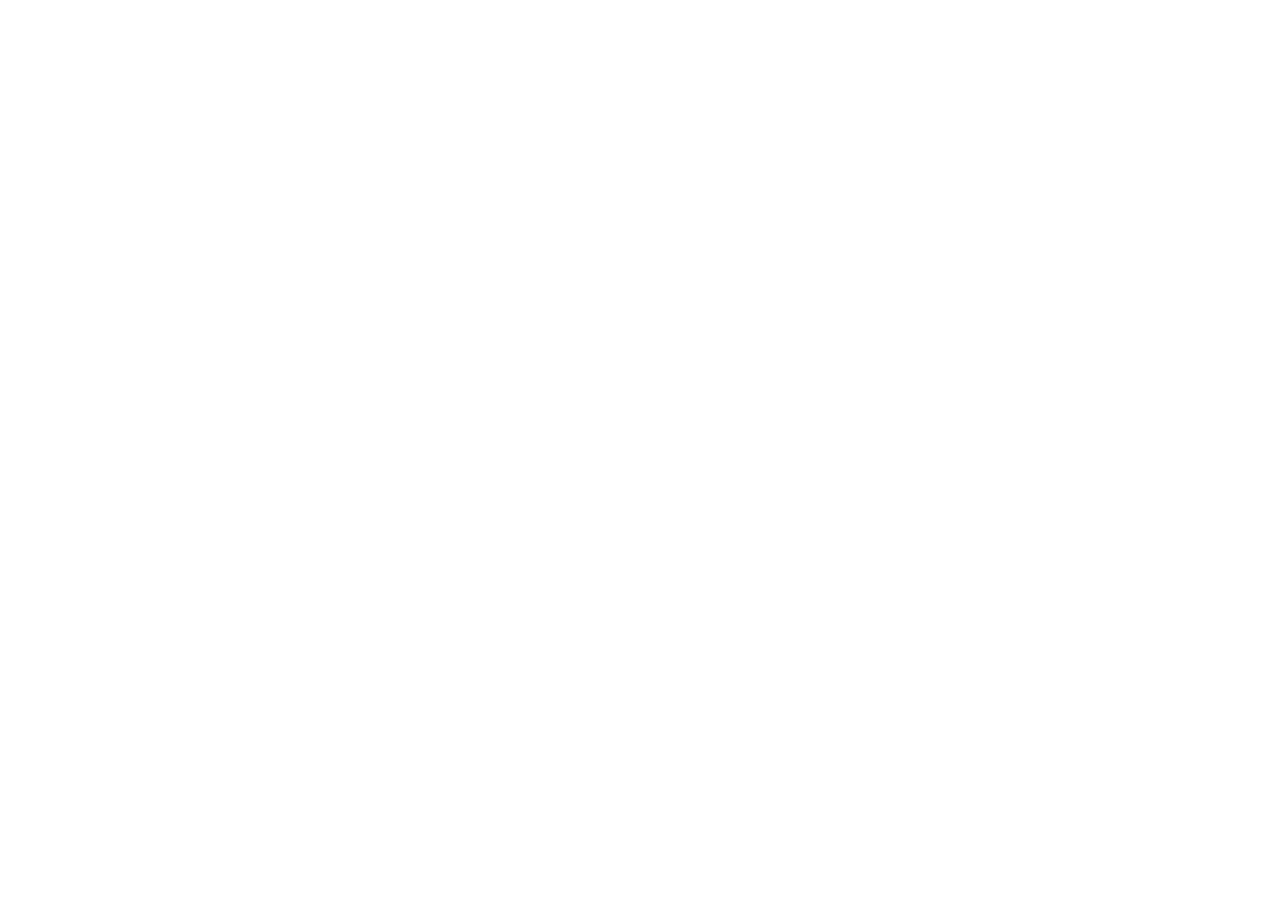
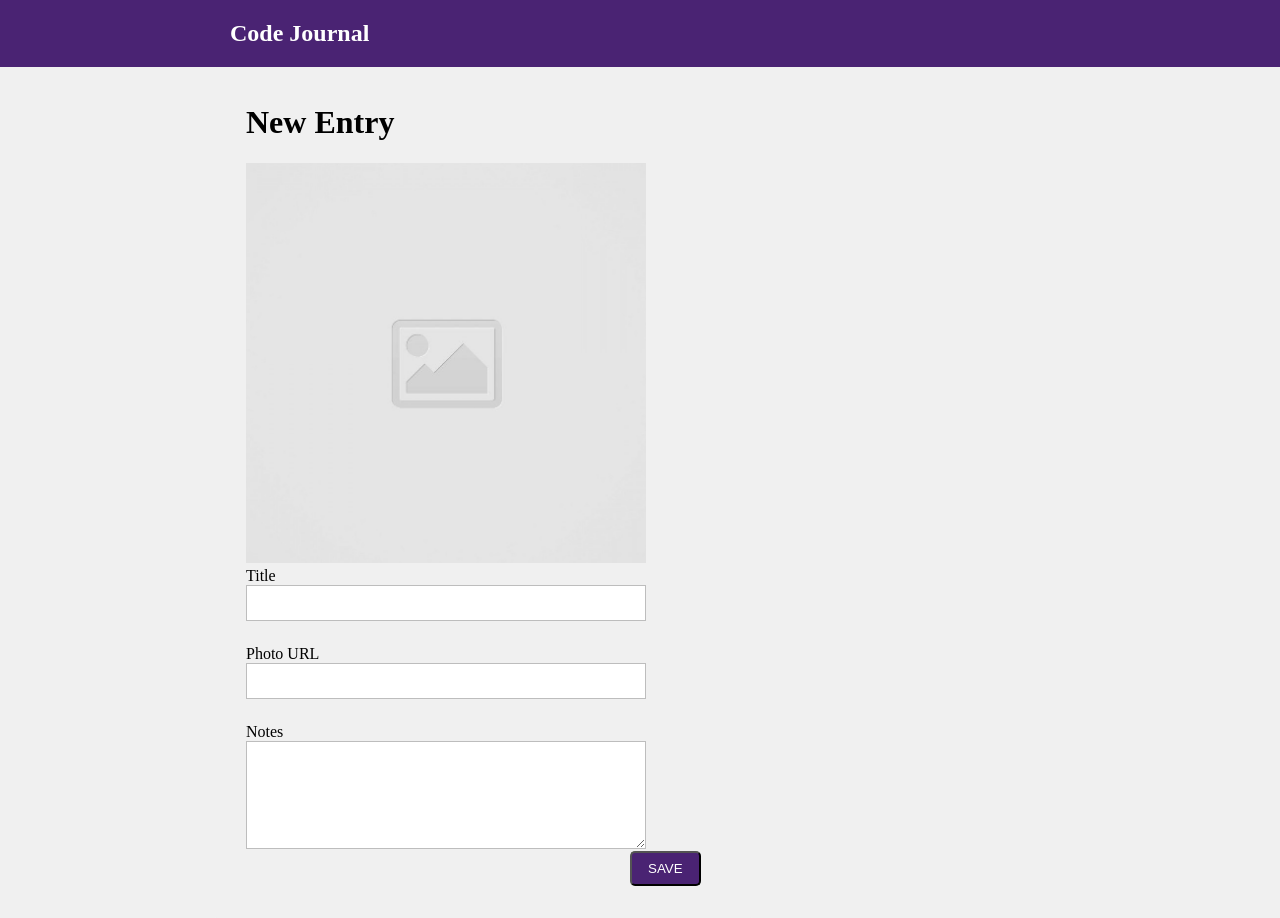
Before and after one commit to Smith-Steve/code-journal, a website: page index.html in a window 1280 px wide. Before the commit the page ends 800 px from the top, so only its background shows below. Drawn offline with Linux system fonts and the light colour scheme.

Commit message:
steve commit per cody.

```diff
--- a/css/styles.css
+++ b/css/styles.css
@@ -0,0 +1,62 @@
+* {
+  box-sizing: border-box;
+}
+
+body {
+  background-color: rgb(240, 240, 240);
+}
+
+h2 {
+  color: white;
+  padding-left: 1rem;
+}
+
+#data-entry-form {
+  border: 1px;
+  border-radius: 0.25rem;
+  justify-content: left;
+  background-color: rgb(240, 240, 240);
+  position: absolute;
+}
+
+form {
+  padding: 1rem 2rem 2rem;
+}
+
+header {
+  background-color: #4a2373;
+}
+
+span {
+  display: block;
+}
+
+b {
+  margin-bottom: 0.75rem;
+}
+
+input,
+textarea {
+  padding: 0.5rem;
+  margin-bottom: 1.5rem;
+  border: 1px solid rgb(189, 189, 189);
+  font-size: 1rem;
+  font-family: sans-serif;
+  width: 25rem;
+}
+
+input:focus,
+textarea:focus {
+  outline: none;
+  border: 1px solid rgb(150, 66, 233);
+  box-shadow: 0 0 1px 1px rgba(150, 66, 233, 0.6);
+}
+
+button {
+  background-color: #4a2373;
+  color: white;
+  padding: 0.5rem 1rem 0.5rem 1rem;
+  border-radius: 5px;
+  position: relative;
+  right: 20px;
+}
--- a/index.html
+++ b/index.html
@@ -16,9 +16,38 @@
 </head>
 <body>
   <header>
+    <div class="container">
+          <div class="row">
+            <div class="col header">
+              <h2>Code Journal</h2>
+            </div>
+          </div>
+    </div>
   </header>
-  <main>
-  </main>
+  <div class="container" data-view="entry-form">
+    <form id="data-entry-form">
+      <h1>New Entry</h1>
+      <img src="images/placeholder-image-square.jpg" width="400px" height="400px">
+      <label for="title"><span class="indented-title">Title</span></label>
+      <input required
+        name="title"
+        type="text"
+        id="title">
+      <label for="photo_url"><span>Photo URL</span></label>
+      <input required
+       name="photo_url"
+       type="text"
+       id="photo_url">
+      <label for="notes"><span>Notes</span></label>
+      <textarea
+       required
+       rows="5"
+       name="notes"
+       id="notes">
+      </textarea>
+      <button type="submit" class="button1">SAVE</button>
+    </form>
+  </div>
   <script src="js/data.js"></script>
   <script src="js/main.js"></script>
 </body>
--- a/js/data.js
+++ b/js/data.js
@@ -6,3 +6,17 @@ var data = {
   editing: null,
   nextEntryId: 1
 };
+
+var previousToDoJSON = localStorage.getItem('code-journal');
+
+if (previousToDoJSON !== null) {
+  data = JSON.parse(previousToDoJSON);
+}
+
+// event listener beforeUnload
+window.addEventListener('beforeunload', function (event) {
+  // stringify data
+  var transformToJSON = JSON.stringify(data);
+  localStorage.setItem('code-journal', transformToJSON);
+  // localStorage.setItem('thing', JSON data)
+});
--- a/js/main.js
+++ b/js/main.js
@@ -1,2 +1,33 @@
 /* global data */
 /* exported data */
+
+var $photoElement = document.getElementById('photo_url');
+var $form = document.getElementById('data-entry-form');
+
+function handleImage(event) {
+  var imageElement = document.querySelector('img');
+  var imageUrl = 'images/placeholder-image-square.jpg';
+  if ($photoElement.value !== null) {
+    imageUrl = $photoElement.value;
+    imageElement.setAttribute('src', imageUrl);
+  } else {
+    imageElement.setAttribute('src', imageUrl);
+  }
+}
+
+function handleForm(event) {
+  event.preventDefault();
+  var userInput = {
+    title: $form.elements.title.value,
+    photo: $form.elements.photo_url.value,
+    notes: $form.elements.notes.value,
+    entryID: data.nextEntryId
+  }; // put the form's input values into a new object. Add the nextEntryID to the object.
+  data.nextEntryId++; // Increment the nextEntryId on the data model.
+  data.entries.unshift(userInput); // The task list says, 'prepend' which means - to add to the front of.
+  // data.entries.nextEntry++;
+  $form.reset();
+}
+
+$photoElement.addEventListener('input', handleImage);
+$form.addEventListener('submit', handleForm);
```
